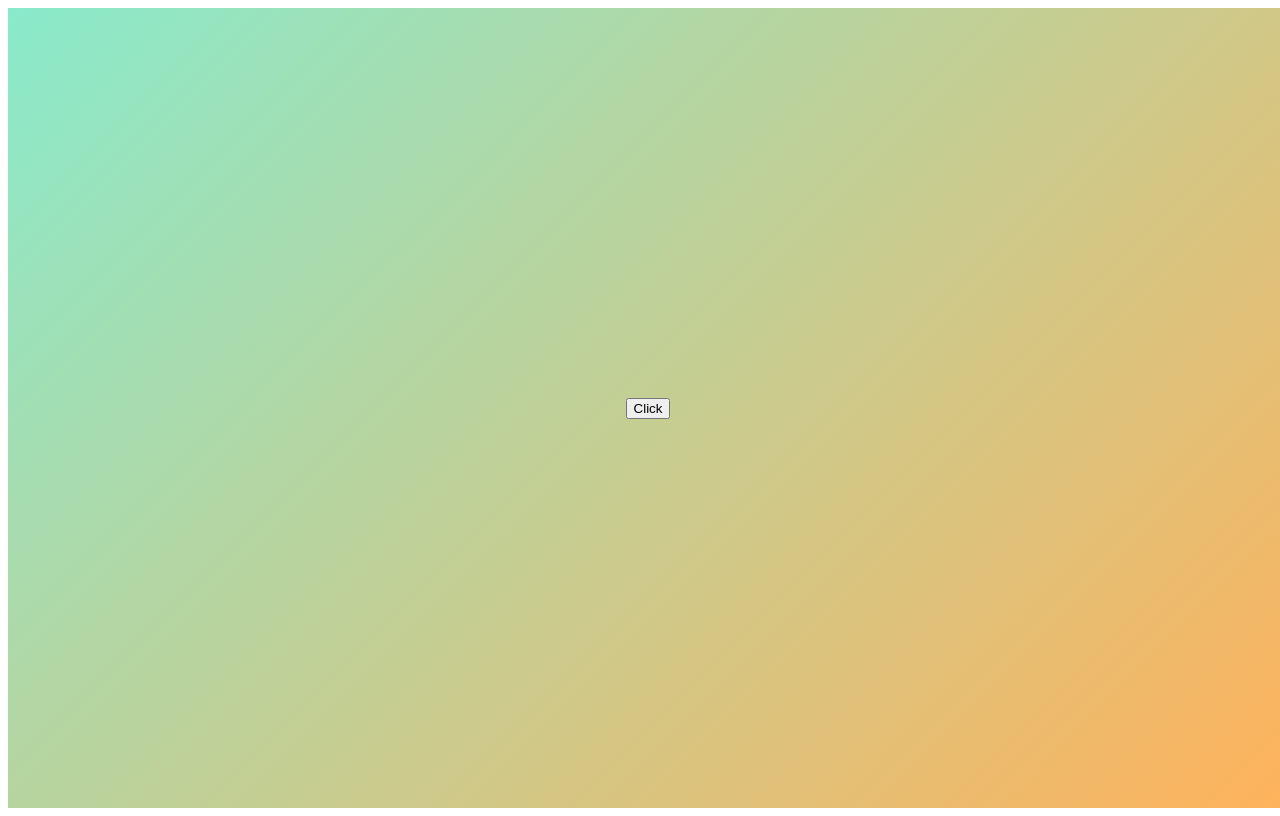
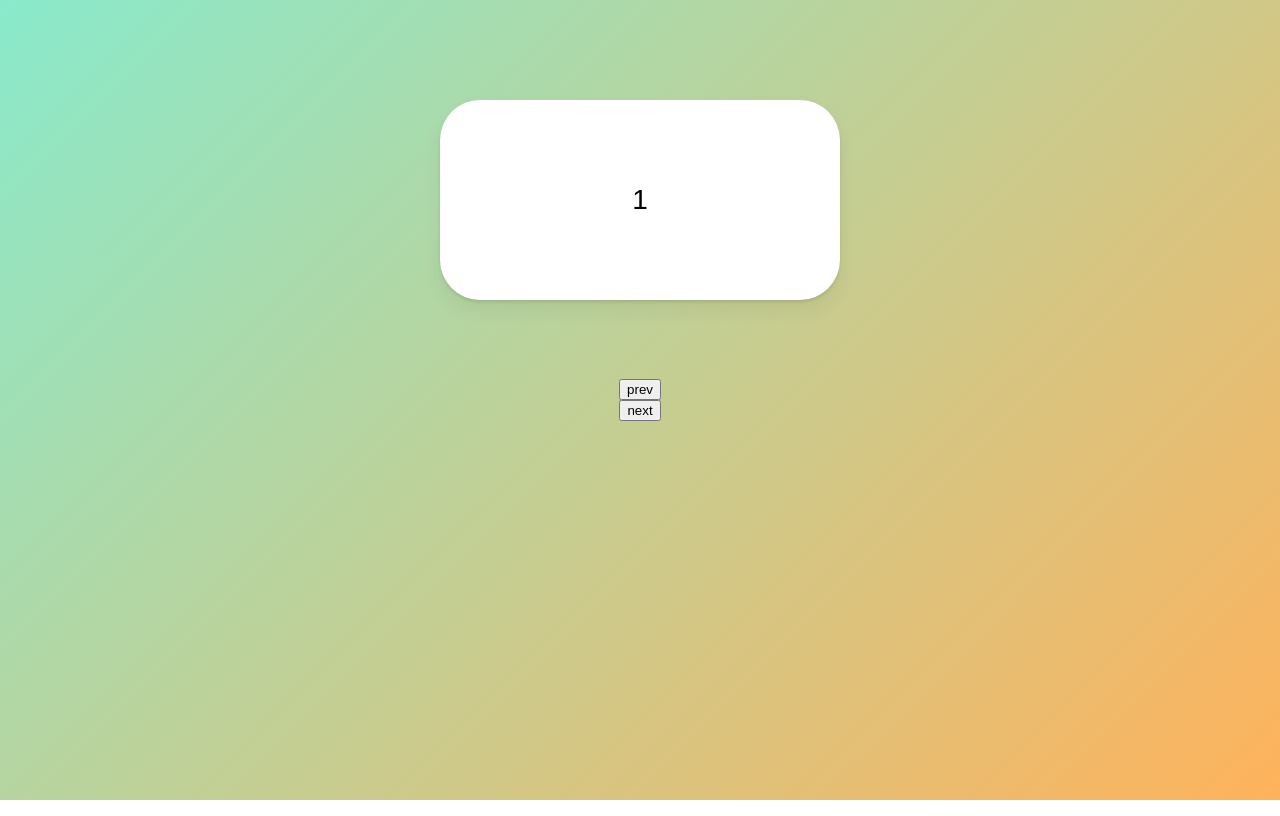
Before and after one commit to Jellyfish-yeho/nomflix, a React (Create React App) app: page / in a window 1280 px wide. Built offline with nearby package versions, Linux system fonts and the light colour scheme.

Commit message:
slider 1

```diff
--- a/src/App.tsx
+++ b/src/App.tsx
@@ -14,6 +14,9 @@
     animate="visible"
     exit="leaving"
   />
+
+  Slider 만들기
+  - next를 누르면 -> 1번:exit실행, 2번 animate 실행
 */
 
 const Wrapper = styled(motion.div)`
@@ -22,40 +25,53 @@
     display: flex;
     justify-content: center;
     align-items: center;
+    flex-direction: column;
     background: linear-gradient(135deg, rgb(137, 234, 203), rgb(255, 178, 91));
 `;
 
 const Box = styled(motion.div)`
-    width: 200px;
-    height: 100px;
-    border-radius: 50px;
-    background-color: #fff;
+    width: 400px;
+    height: 200px;
+    background-color: rgba(255, 255, 255, 1);
+    border-radius: 40px;
     position: absolute;
     top: 100px;
-    box-shadow: 0 2px 3px rgba(0, 0, 0, 0.1), 0 10px 20px rgba(0, 0, 0, 0.3);
+    display: flex;
+    justify-content: center;
+    align-items: center;
+    font-size: 28px;
+    box-shadow: 0 2px 3px rgba(0, 0, 0, 0.1), 0 10px 20px rgba(0, 0, 0, 0.06);
 `;
 
-const boxVariants = {
-    initial: { opacity: 0, scale: 0 },
-    visible: { opacity: 1, scale: 1, rotateZ: 360 },
-    leaving: { opacity: 0, scale: 0, y: 50 },
+const box = {
+    invisible: { x: 500, opacity: 0, scale: 0 },
+    visible: { x: 0, opacity: 1, scale: 1, transition: { duration: 1 } },
+    exit: { x: -500, opacity: 0, scale: 0, transition: { duration: 1 } },
 };
 
 function App() {
-    const [showing, setShowing] = useState(false);
+    const [visible, setVisible] = useState(1);
+    const nextPlease = () => setVisible((prev) => (prev === 6 ? 6 : prev + 1));
+    const prevPlease = () => setVisible((prev) => (prev === 1 ? 1 : prev - 1));
     return (
         <Wrapper>
-            <button onClick={() => setShowing((prev) => !prev)}>Click</button>
             <AnimatePresence>
-                {showing ? (
-                    <Box
-                        variants={boxVariants}
-                        initial="initial"
-                        animate="visible"
-                        exit="leaving"
-                    />
-                ) : null}
+                {[1, 2, 3, 4, 5, 6].map((i) =>
+                    i === visible ? (
+                        <Box
+                            variants={box}
+                            initial="invisible"
+                            animate="visible"
+                            exit="exit"
+                            key={i}
+                        >
+                            {i}
+                        </Box>
+                    ) : null
+                )}
             </AnimatePresence>
+            <button onClick={prevPlease}>prev</button>
+            <button onClick={nextPlease}>next</button>
         </Wrapper>
     );
 }
--- a/src/index.tsx
+++ b/src/index.tsx
@@ -1,12 +1,80 @@
 import React from "react";
 import ReactDOM from "react-dom/client";
 import App from "./App";
+
+import { createGlobalStyle } from "styled-components";
+
+const GlobalStyle = createGlobalStyle`
+@import url('https://fonts.googleapis.com/css2?family=Source+Sans+Pro:wght@300;400&display=swap');
+html, body, div, span, applet, object, iframe,
+h1, h2, h3, h4, h5, h6, p, blockquote, pre,
+a, abbr, acronym, address, big, cite, code,
+del, dfn, em, img, ins, kbd, q, s, samp,
+small, strike, strong, sub, sup, tt, var,
+b, u, i, center,
+dl, dt, dd, menu, ol, ul, li,
+fieldset, form, label, legend,
+table, caption, tbody, tfoot, thead, tr, th, td,
+article, aside, canvas, details, embed,
+figure, figcaption, footer, header, hgroup,
+main, menu, nav, output, ruby, section, summary,
+time, mark, audio, video {
+  margin: 0;
+  padding: 0;
+  border: 0;
+  font-size: 100%;
+  font: inherit;
+  vertical-align: baseline;
+}
+/* HTML5 display-role reset for older browsers */
+article, aside, details, figcaption, figure,
+footer, header, hgroup, main, menu, nav, section {
+  display: block;
+}
+/* HTML5 hidden-attribute fix for newer browsers */
+*[hidden] {
+    display: none;
+}
+body {
+  line-height: 1;
+}
+menu, ol, ul {
+  list-style: none;
+}
+blockquote, q {
+  quotes: none;
+}
+blockquote:before, blockquote:after,
+q:before, q:after {
+  content: '';
+  content: none;
+}
+table {
+  border-collapse: collapse;
+  border-spacing: 0;
+}
+* {
+  box-sizing: border-box;
+}
+body {
+  font-weight: 300;
+  font-family: 'Source Sans Pro', sans-serif;
+  color:black;
+  line-height: 1.2;
+
+}
+a {
+  text-decoration:none;
+  color:inherit;
+}
+`;
 
 const root = ReactDOM.createRoot(
     document.getElementById("root") as HTMLElement
 );
 root.render(
     <React.StrictMode>
+        <GlobalStyle />
         <App />
     </React.StrictMode>
 );
```
